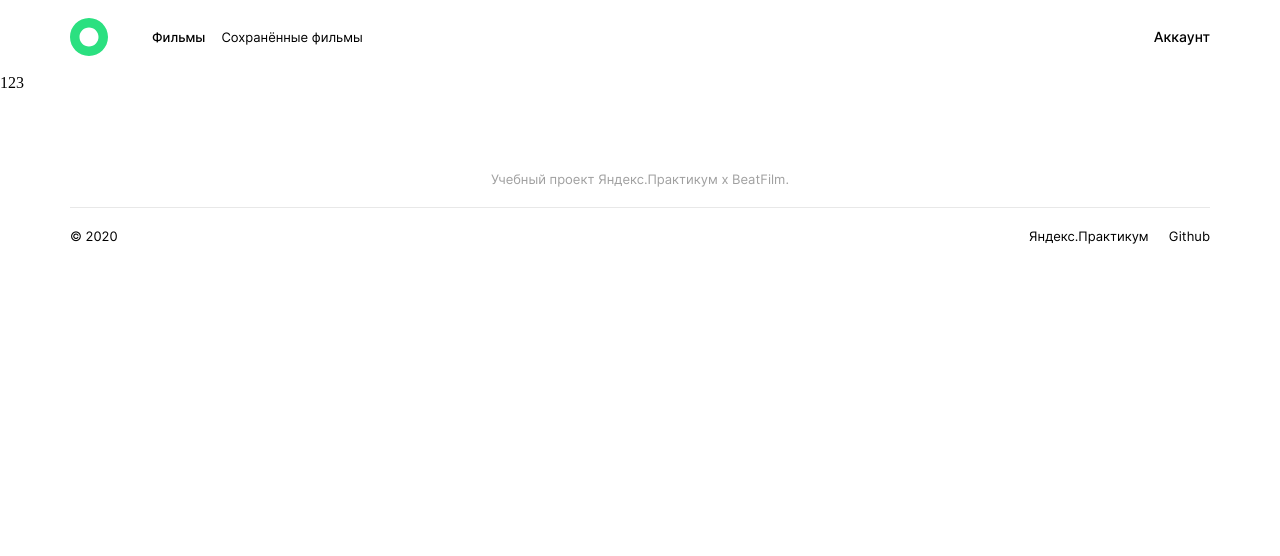
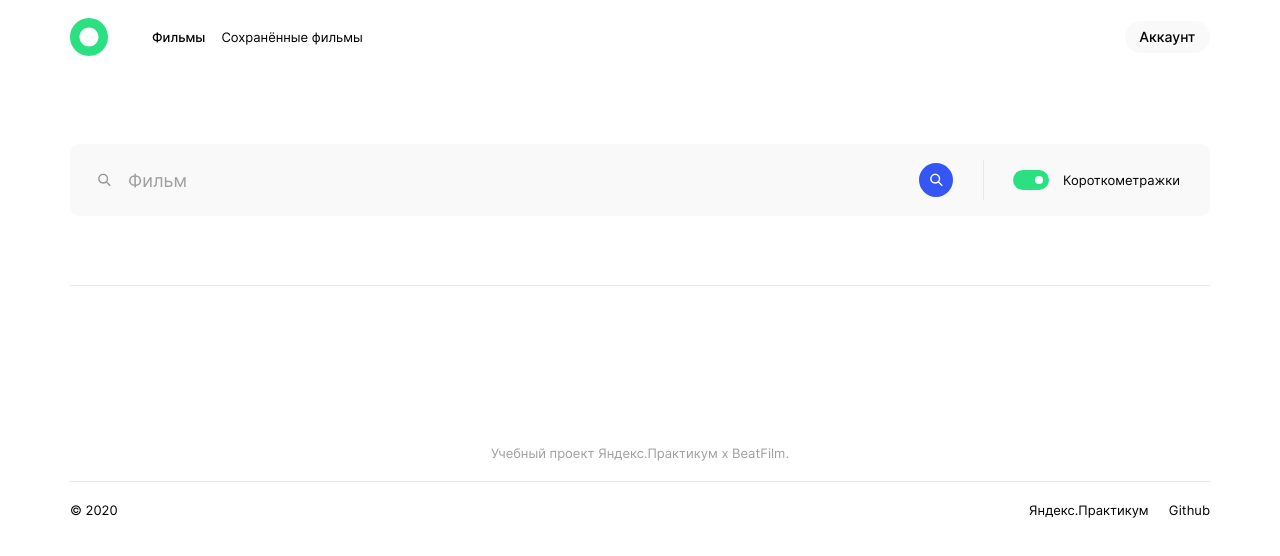
Before and after one commit to GrigoryGriko/movies-explorer-frontend, a React (Create React App) app: page /movies in a window 1280 px wide. Shown: the top 556 px of the page. Built offline with nearby package versions, Linux system fonts and the light colour scheme.

Commit message:
feat: почти закончена верстка секции search

```diff
--- a/src/components/Header/Header.css
+++ b/src/components/Header/Header.css
@@ -96,11 +96,19 @@
 }
 
 .header__action-account {
+  display: flex;
+  align-items: center;
+  justify-content: center;
+  width: 100px;
+  height: 32px;
+
   font-family: 'Inter';
-  font-style: normal;
   font-weight: 500;
   font-size: 14px;
 
   color: #000000;
   text-decoration: none;
+
+  background: #F9F9F9;
+  border-radius: 20px;
 }
--- a/src/components/Movies/Movies.js
+++ b/src/components/Movies/Movies.js
@@ -1,9 +1,11 @@
 import React from 'react';
+
+import SearchForm from './SearchForm/SearchForm';
 
 function Movies() {
   return (
     <main className="content">
-      123
+      <SearchForm/>
     </main>
   )
 }
--- a/src/components/Movies/SearchForm/SearchForm.css
+++ b/src/components/Movies/SearchForm/SearchForm.css
@@ -0,0 +1,121 @@
+.search-form {
+  display: flex;
+  align-items: center;
+  justify-content: center;
+
+  padding: 70px 0 80px 0;
+}
+.search-form__wrapper {
+  display: flex;
+  align-items: center;
+  justify-content: center;
+  flex-direction: column;
+}
+.search-form__search-input {
+  display: flex;
+  align-items: center;
+  justify-content: space-between;
+  width: 100%;
+  height: 72px;
+  background: #F9F9F9;
+  border-radius: 9px;
+}
+
+.search-form_search-icon {
+  margin-left: 28px;
+  min-width: 13px;
+  height: 14px;
+
+  background-color: transparent;
+  background-image: url(../../../images/search-icon.svg);
+  background-repeat: no-repeat;
+  background-size: auto;
+  background-position: center;
+}
+.search-form_input-type {
+  margin: 0;
+  padding: 0;
+  border: none;
+  outline: none;
+  background-color: #F9F9F9;
+
+  font-family: 'Inter';
+  font-weight: 400;
+  font-size: 18px;
+
+  color: #000;
+
+  width: 100%;
+  height: 34px;
+  margin-left: 17px;
+}
+.search-form_input-type::placeholder {
+  font-family: 'Inter';
+  font-weight: 400;
+  font-size: 18px;
+
+  color: #A0A0A0;
+}
+.search-form_search-button {
+  margin-left: 46px;
+  min-width: 34px;
+  height: 34px;
+  border: none;
+  outline: none;
+
+  background-color: #3456F3;
+  background-image: url(../../../images/search-button.svg);
+  background-repeat: no-repeat;
+  background-size: auto;
+  background-position: center;
+  border-radius: 50%;
+
+  cursor: pointer;
+}
+.search-form_stroke-line {
+  margin-left: 30px;
+  width: 1px;
+  height: 40px;
+  background: #E8E8E8;
+}
+.search-form_filter-switch {
+  padding: 0 6px 0 6px;
+  display: flex;
+  align-items: center;
+  justify-content: flex-end;
+  margin-left: 29px;
+
+  border: none;
+  outline: none;
+
+  min-width: 36px;
+  height: 20px;
+  background-color: #2BE080;
+  border-radius: 20px;
+
+  cursor: pointer;
+}
+.search-form_switch-marker {
+  justify-self: flex-end;
+  width: 8px;
+  height: 8px;
+  background-color: #fff;
+  border-radius: 50%;
+}
+.search-form_filter-name {
+  margin: 0;
+  margin-left: 14px;
+  margin-right: 30px;
+
+  font-family: 'Inter';
+  font-weight: 400;
+  font-size: 13px;
+  color: #000000;
+}
+
+.search-form_stroke-line-bottom {
+  width: 100%;
+  height: 1px;
+  margin-top: 69px;
+  background: #E8E8E8;
+}
--- a/src/components/Movies/SearchForm/SearchForm.js
+++ b/src/components/Movies/SearchForm/SearchForm.js
@@ -0,0 +1,29 @@
+import React from 'react';
+
+function SearchForm() {
+  return(
+    <section className="search-form section">
+      <div className="search-form__wrapper wrapper">
+        <form className="search-form__search-input">
+          <div className="search-form_search-icon"></div>
+          <input className="search-form_input-type" placeholder="Фильм"></input>
+          <button className="search-form_search-button"></button>
+
+          <div className="search-form_stroke-line"></div>
+
+          <button className="search-form_filter-switch">
+            <div className="search-form_switch-marker">
+            </div>
+          </button>
+          <p className="search-form_filter-name">
+            Короткометражки
+          </p>
+        </form>
+
+        <div className="search-form_stroke-line-bottom"></div>
+      </div>
+    </section>
+  )
+}
+
+export default SearchForm;
--- a/src/index.css
+++ b/src/index.css
@@ -11,4 +11,6 @@
 @import url(./components/Main/Techs/Techs.css);
 @import url(./components/Main/AboutMe/AboutMe.css);
 
+@import url(./components/Movies/SearchForm/SearchForm.css);
+
 @import url(./components/Footer/Footer.css);
```
Also changed, not shown: src/images/search-button.svg (added), src/images/search-icon.svg (added).
